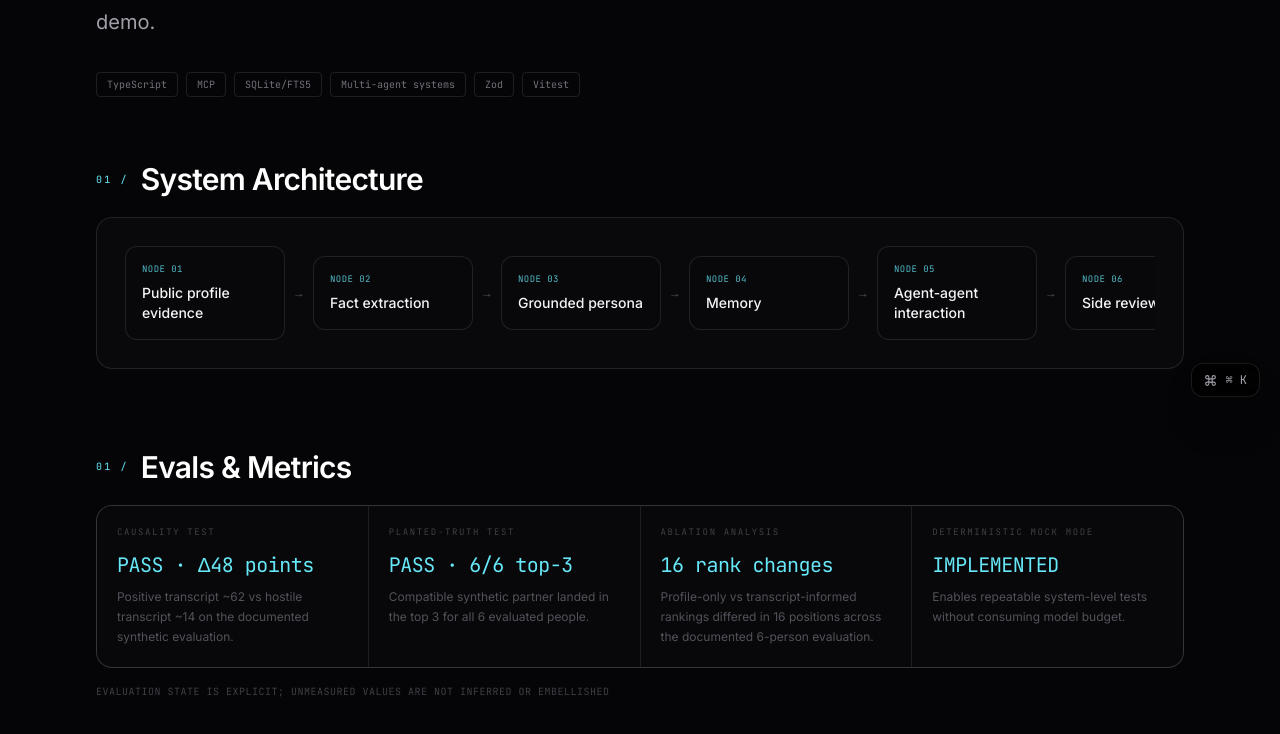
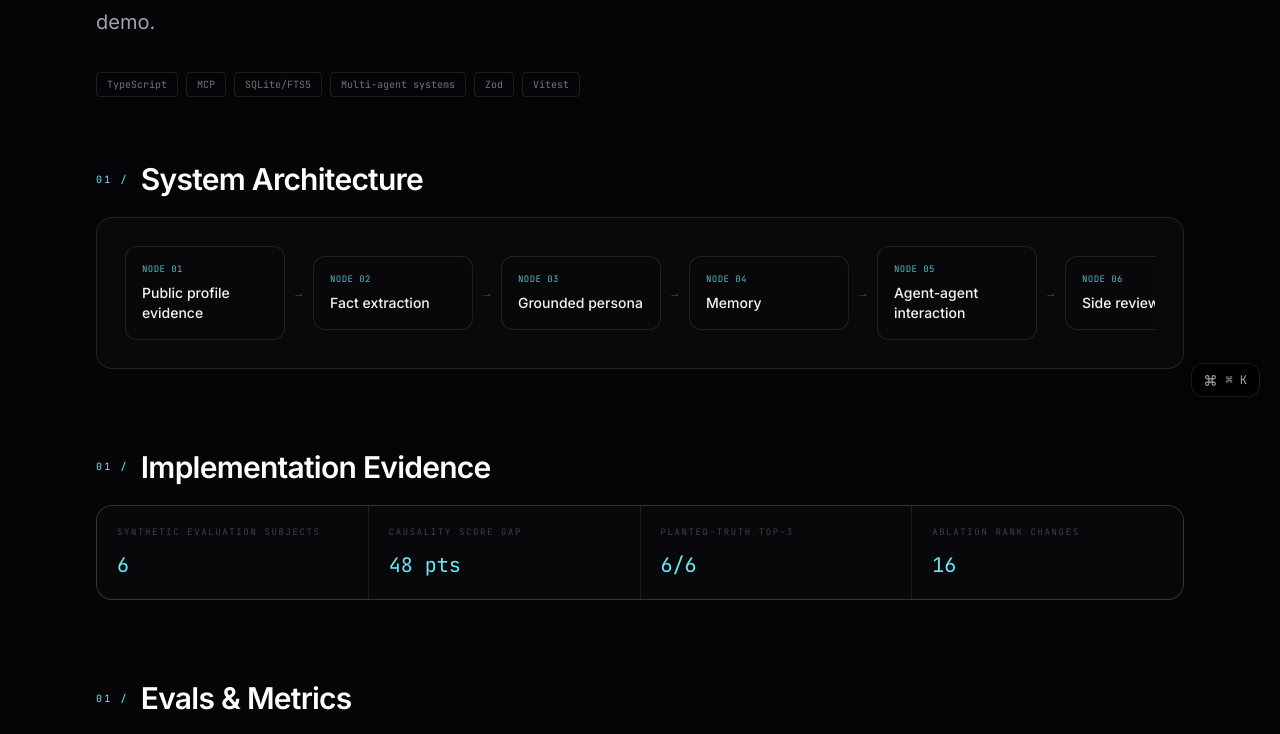
Before and after one commit to adityapurohit01/my_portfolio, a Next.js app: page /projects/agentic-dating in a window 1280 px wide. Shown: the part 383-1117 px from the top of the page. Built offline with nearby package versions, Linux system fonts and the light colour scheme.

Commit message:
Show verified implementation metrics before benchmark metrics

```diff
--- a/src/app/projects/[slug]/page.tsx
+++ b/src/app/projects/[slug]/page.tsx
@@ -70,6 +70,18 @@ export default async function ProjectPage({ params }: { params: Promise<{ slug:
             <div className="mt-5 rounded-2xl border border-white/10 bg-white/[0.02] p-5 sm:p-7">
               <ArchitectureFlow steps={project.architecture} />
               {isBuilder && <div className="mt-6"><AgentStateBar /></div>}
+            </div>
+          </section>
+
+          <section>
+            <SectionLabel>Implementation Evidence</SectionLabel>
+            <div className="mt-5 grid gap-px overflow-hidden rounded-2xl border border-white/10 bg-white/10 sm:grid-cols-2 lg:grid-cols-4">
+              {project.evidenceMetrics.map((item) => (
+                <div key={item.label} className="bg-[#08080a] p-5">
+                  <div className="font-mono text-[9px] uppercase tracking-[0.18em] text-zinc-700">{item.label}</div>
+                  <div className="mt-3 font-mono text-xl text-cyan-300">{item.value}</div>
+                </div>
+              ))}
             </div>
           </section>
 
```
